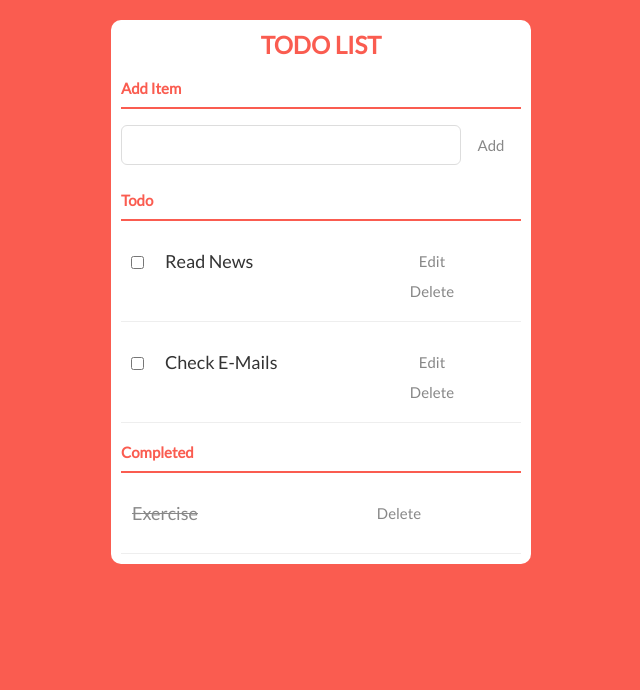
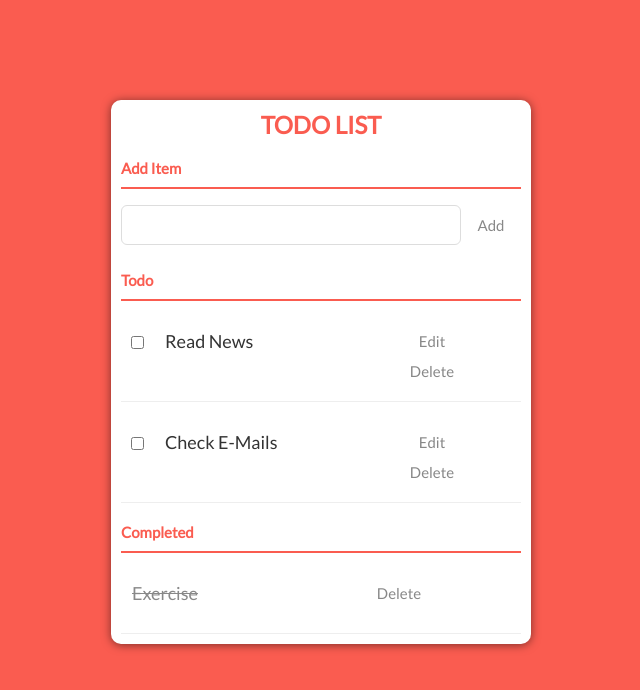
Before and after one commit to Mahfuj49/Todo-app, a plain HTML site: page index.html in a window 1280 px wide. Shown: the whole page, without its empty margins (319-959 px from the left). Drawn offline with Linux system fonts and the light colour scheme.

Commit message:
done some changes in container

```diff
--- a/main.css
+++ b/main.css
@@ -10,10 +10,11 @@ body {
 .container {
 	display: block;
 	width: 400px;
-	margin: 10px auto 100px;
+	margin: 100px auto 0 auto;
 	background-color:#fff;
 	padding:0px 10px 10px 10px;
-	border-radius:10px
+	border-radius:10px;
+	box-shadow: 0px 1px 10px rgba(0, 0, 0, .5);
 }
 
 h2 {
```
